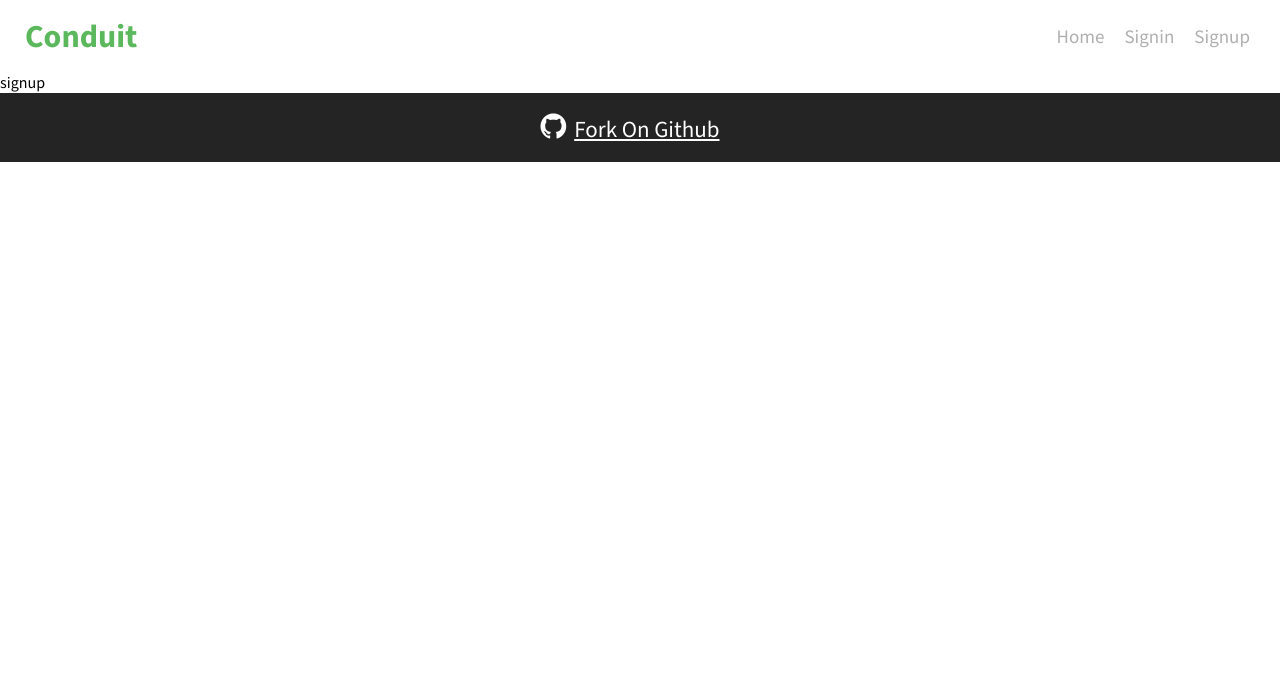
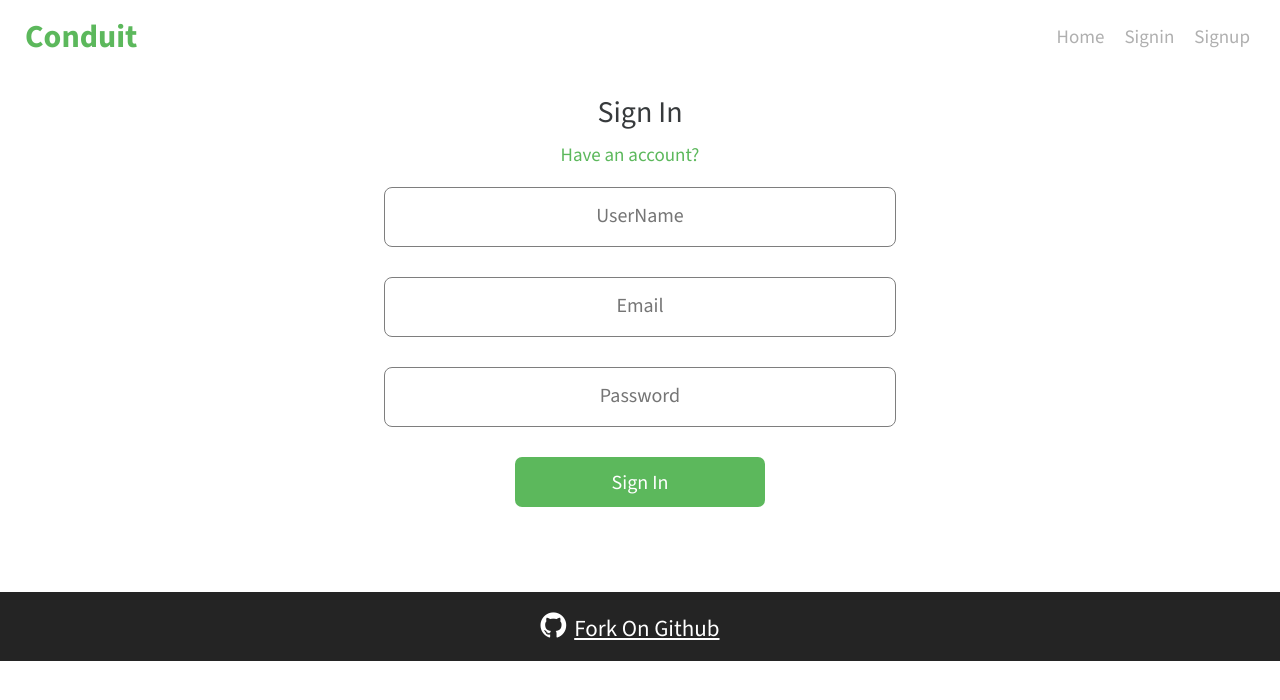
Before and after one commit to Leen-odeh3/conduit, a React (Vite) app: page /signup in a window 1280 px wide. Shown: the top 700 px of the page. Built offline with nearby package versions, Linux system fonts and the light colour scheme.

Commit message:
signup style-page is done ..

```diff
--- a/src/Pages/Signup/Signup.jsx
+++ b/src/Pages/Signup/Signup.jsx
@@ -1,10 +1,27 @@
+import { Link } from "react-router-dom";
 
 const Signup = () => {
   return (
     <div>
-      signup
+      <div style={{ height: "500px", textAlign: "center", marginTop: "30px" }}>
+        <p style={{ textAlign: "center" }}>Sign In</p>
+        <Link to="/signup" style={{ color: "#5cb85c" }}>
+          Have an account?
+        </Link>
+        <from>
+          <input type="text" placeholder="UserName" />
+          <input type="email" placeholder="Email" />
+          <input type="password" placeholder="Password" />
+        </from>
+        <button
+          className="btn1"
+          style={{ marginBottom: "20px", cursor: "pointer" }}
+        >
+          Sign In
+        </button>
+      </div>
     </div>
-  )
-}
+  );
+};
 
-export default Signup
+export default Signup;
```
